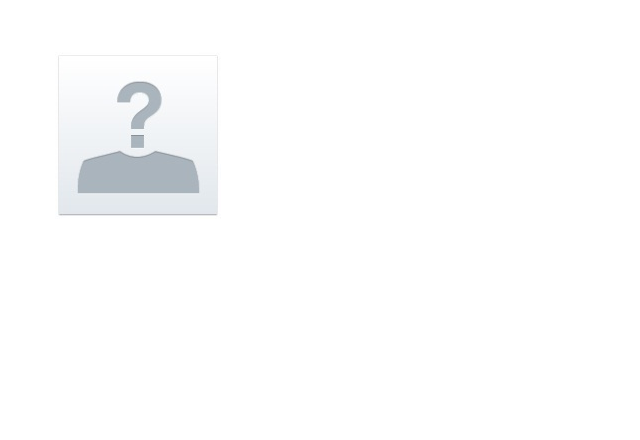
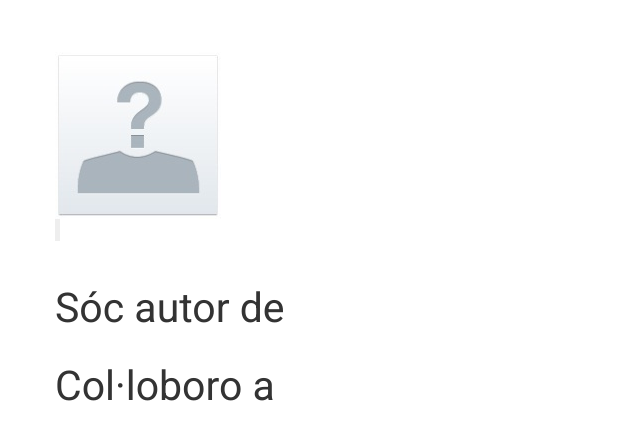
Before and after one commit to didacrios/CodeathonURV2016_OpenURV, a Symfony app: template src/oGooseBundle/Resources/views/author.html.twig in a window 1280 px wide. Shown: the part 110-550 px from the top of the page, without its empty margins (0-640 px from the left). Run offline with Twig, Linux system fonts and the light colour scheme; the template is opened without the code that fills it, so the values that code supplies are empty; some libraries are stand-ins or nearby versions.

Commit message:
Actualitzada pàgina d'autor i refactor de twig 'article.html.twig'

```diff
--- a/src/oGooseBundle/Resources/views/author.html.twig
+++ b/src/oGooseBundle/Resources/views/author.html.twig
@@ -5,7 +5,44 @@
         <div class="row">
             <div class="author">
                 <h2>{{author.firstname}} {{author.lastname}}</h2>
+
+                <div>
+                    {% if author.profile is not empty %}<strong>{{author.profile}}</strong>{% endif%}{% if author.location is not empty %}, {{author.location}}{% endif %}
+                </div>
+
                 <img class="avatar" src="/profileimages/{% if author.avatar is not empty%}{{author.avatar}}{% else %}default.jpg{% endif %}" />
+
+                <div class="bio">
+                    <blockquote>{{author.curriculum}}</blockquote>
+                </div>
+
+                <div class="row social">
+                    <div class="col-md-7">
+                        {% if author.orcid is not empty %}
+                            <a href="http://orcid.org/{{author.orcid}}" target="_blank" class="btn btn-primary">Currículum</a>
+                        {% endif %}
+                    </div>
+                    <div class="col-md-3 col-md-offset-2 text-left">
+                        <div>{% if author.email is not empty %}<span class="glyphicon glyphicon-envelope"></span> <a href="mailto:{{author.email}}">{{author.email}}</a>{% endif %}</div>
+                        <div>{% if author.url is not empty %}<span class="glyphicon glyphicon-globe"></span> <a href="{{author.url}}" target="_blank">Pàgina web</a>{% endif %}</div>
+                    </div>
+                </div>
+
+                <div class="projects">
+                    <h1>Sóc autor{% if author.gender == 'f'%}a{% endif%} de</h1>
+                    <div class="row">
+                        {% for project in author.projects %}
+                            {% include 'oGooseBundle:partials:article.html.twig' %}
+                        {% endfor %}
+                    </div>
+
+                    <h1>Col·loboro a</h1>
+                    <div class="row">
+                        {% for project in author.projects %}
+                            {% include 'oGooseBundle:partials:article.html.twig' %}
+                        {% endfor %}
+                    </div>
+                </div>
             </div>
         </div>
     </section>
```
Also changed, not shown: src/oGooseBundle/Entity/Author.php (+29 -0 lines), src/oGooseBundle/Resources/views/partials/article.html.twig (added, +37 -0 lines), src/oGooseBundle/Resources/views/search.html.twig (+1 -37 lines).
